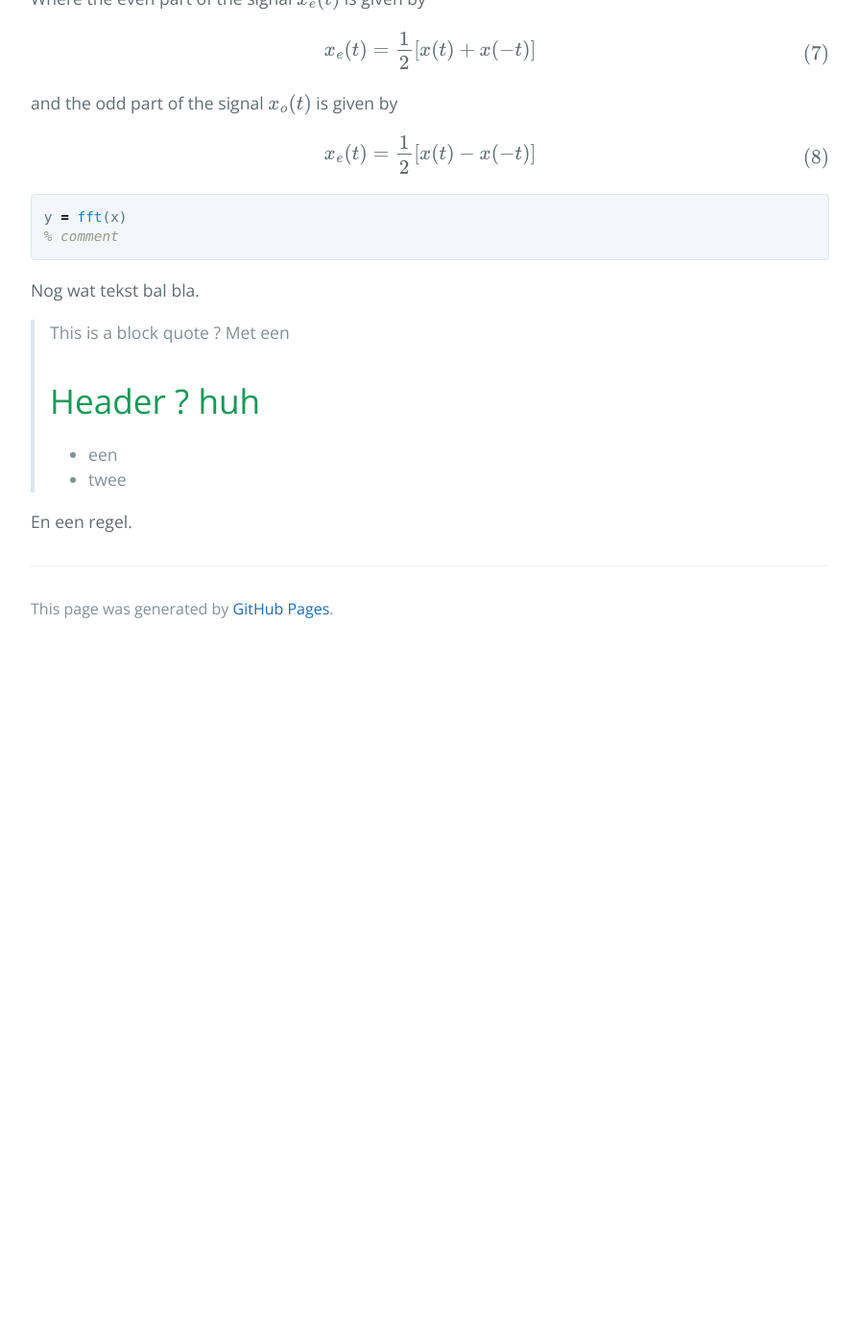
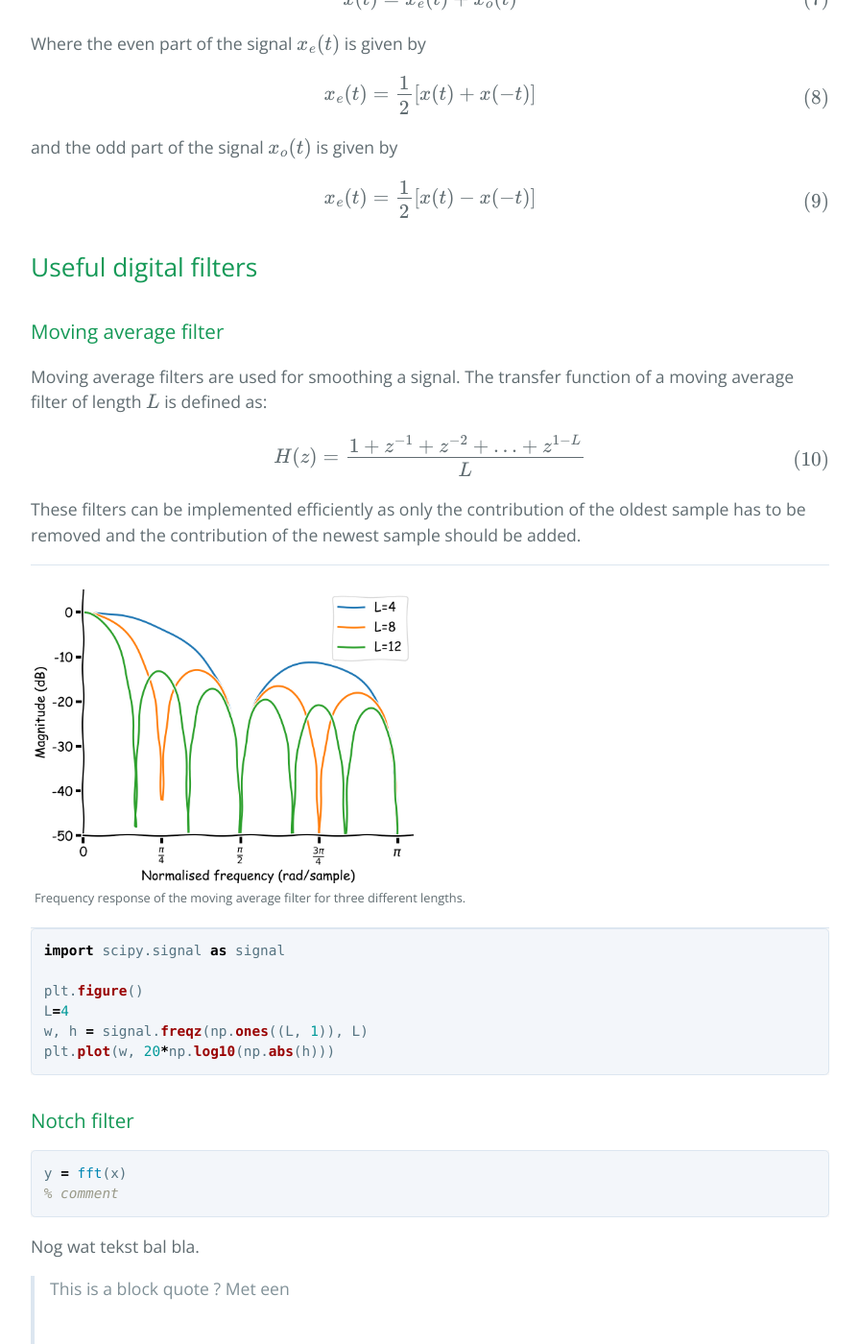
Before and after one commit to bramton/bramton.github.io, a Jekyll site: the page built from index.md, in a window 1280 px wide and 1400 px high, scrolled down 2331 px. Shown: the whole window at 96% size, without its empty margins (192-1087 px from the left). Built offline with Jekyll 4.4.1, drawn with Linux system fonts in a browser that asks for light colours; our own code applies the rules of GitHub Pages for plain Markdown files; formulas are drawn with MathJax 3; the repository's description, which GitHub fills in, is left out; before the commit the page ends 3009 px from its top, so only the background shows below that.

Commit message:
Added moving average filter

```diff
--- a/index.md
+++ b/index.md
@@ -13,6 +13,7 @@
 $$
 e[n] = x_q[n] - x[n]
 $$
+
 This error is often called quantisation noise.
 
 The signal-to-quantisation-noise (SQNR) can be expressed in decibels as:
@@ -91,6 +92,35 @@
 x_e(t) = \frac{1}{2} \left[ x(t) - x(-t) \right]
 $$
 
+## Useful digital filters
+
+### Moving average filter
+Moving average filters are used for smoothing a signal.
+The transfer function of a moving average filter of length $L$ is defined as:
+
+$$
+H(z) = \frac{1 + z^{-1} + z^{-2} + \ldots + z^{1-L}}{L}
+$$
+
+These filters can be implemented efficiently as only the contribution of the oldest sample has to be removed and the contribution of the newest sample should be added.
+<figure>
+	<img src="assets/filter_mav.png" alt="Moving average filter" width="400"/>
+	<figcaption>
+	Frequency response of the moving average filter for three different lengths.
+	</figcaption>
+</figure>
+
+~~~ python
+import scipy.signal as signal
+
+plt.figure()
+L=4
+w, h = signal.freqz(np.ones((L, 1)), L)
+plt.plot(w, 20*np.log10(np.abs(h)))
+~~~
+
+### Notch filter
+
 
 ~~~ matlab
 y = fft(x)
```
Also changed, not shown: assets/filter_mav.png (added).
